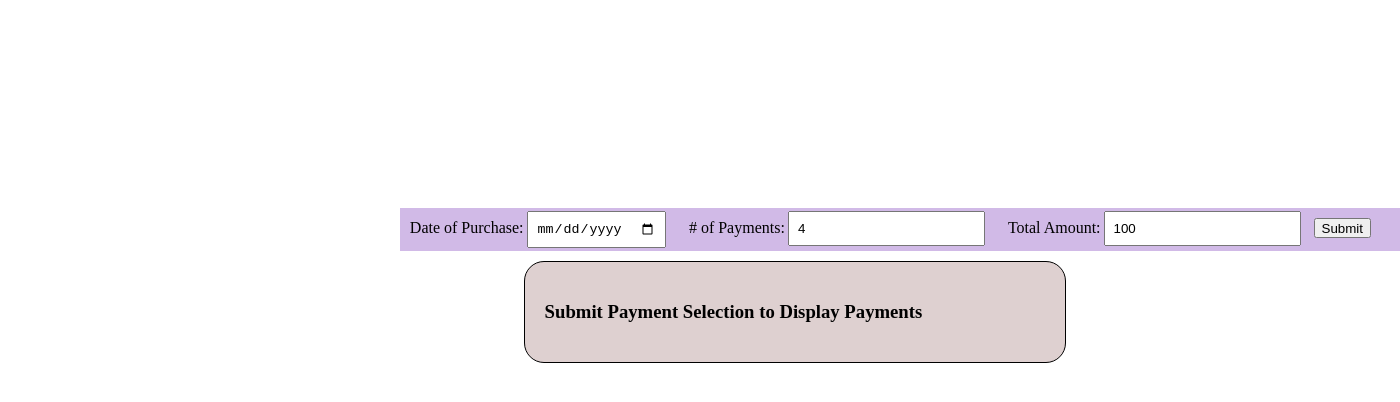
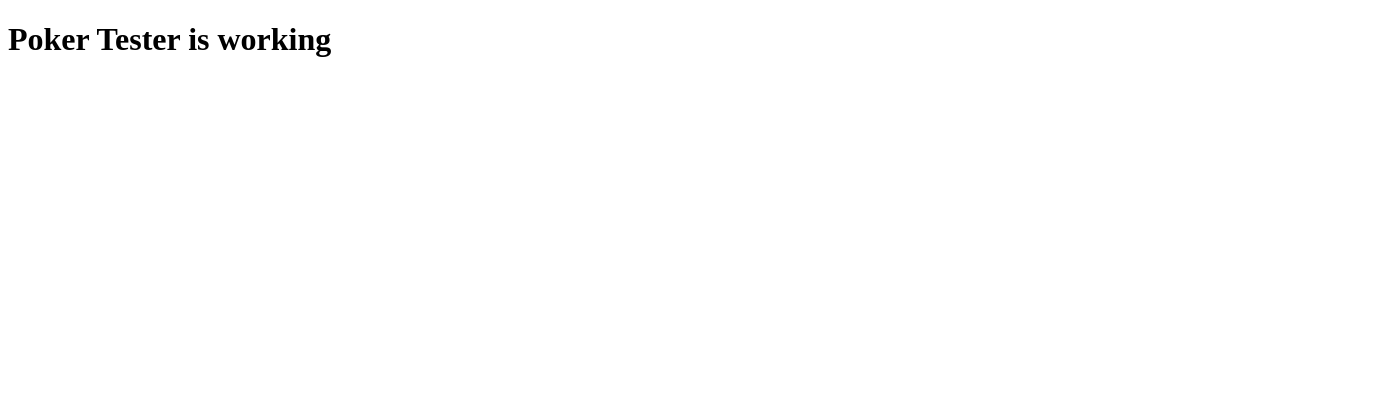
Before and after one commit to TrinitasAccounting/Business_Financing_Calculator, a React (Create React App) app in the folder client/: page / in a window 1280 px wide. Shown: the top 402 px of the page, 1400 px wide, since content can reach past the window. Built offline with nearby package versions, Linux system fonts and the light colour scheme.

Commit message:
Adding in poker card component

```diff
--- a/client/src/components/App.js
+++ b/client/src/components/App.js
@@ -1,8 +1,10 @@
 import React, { useEffect, useState } from "react";
 import { Switch, Route } from "react-router-dom";
+// import { useOutlet } from "react-router-dom";
 
 import PaymentCalculator from "./PaymentCalculator/PaymentCalculator";
 import PaymentCardDiv from "./PaymentCalculator/PaymentCardDiv";
+import PokerTest from "./PokerComponent/PokerTest";
 
 import './PaymentCalculator/Cards.css'
 
@@ -18,15 +20,21 @@ function App() {
   console.log(cardData)
 
 
+
+
   return (
     <div>
-      <div className='payment-form'>
+      {/* Components and Visuals for the Payment cards */}
+      {/* <div className='payment-form'>
         <PaymentCalculator setCardData={setCardData} />
       </div>
       <div className="container">
         <PaymentCardDiv cardData={cardData} />
 
-      </div>
+      </div> */}
+      {/* <h1>I believe this will work</h1> */}
+
+      <PokerTest />
 
     </div>
   )
--- /dev/null
+++ b/client/src/components/PokerComponent/PokerCard1.js
@@ -0,0 +1,27 @@
+
+
+function PokerCard1({ pokerCards }) {
+
+    // console.log(pokerCards);
+
+    let firstPokerCard = pokerCards.filter((card) => {
+        return (card === 'A')
+    })
+
+    console.log(firstPokerCard);
+
+    return (
+
+        <>
+            <div>
+                <h1>{pokerCards.card1}</h1>
+            </div>
+            <div>
+                <h1>{pokerCards.card2}</h1>
+            </div>
+
+        </>
+    )
+}
+
+export default PokerCard1;
--- /dev/null
+++ b/client/src/components/PokerComponent/PokerTest.js
@@ -0,0 +1,31 @@
+
+import { useState } from "react";
+import Card from "../PaymentCalculator/Card";
+
+import PokerCard1 from "./PokerCard1";
+
+
+function PokerTest() {
+
+    const [pokerCards, setPokerCards] = useState([
+        'A',
+        'K',
+        'Q',
+        'J'
+    ]
+    )
+
+    console.log(pokerCards);
+
+    return (
+
+        <div>
+            <h1>Poker Tester is working</h1>
+            {/* <h1>{pokerCards.card1} {pokerCards.card2}</h1> */}
+            <PokerCard1 pokerCards={pokerCards} />
+
+        </div>
+    )
+}
+
+export default PokerTest;
```
Also changed, not shown: client/src/components/PaymentCalculator/PaymentCardDiv.js (+4 -3 lines).
